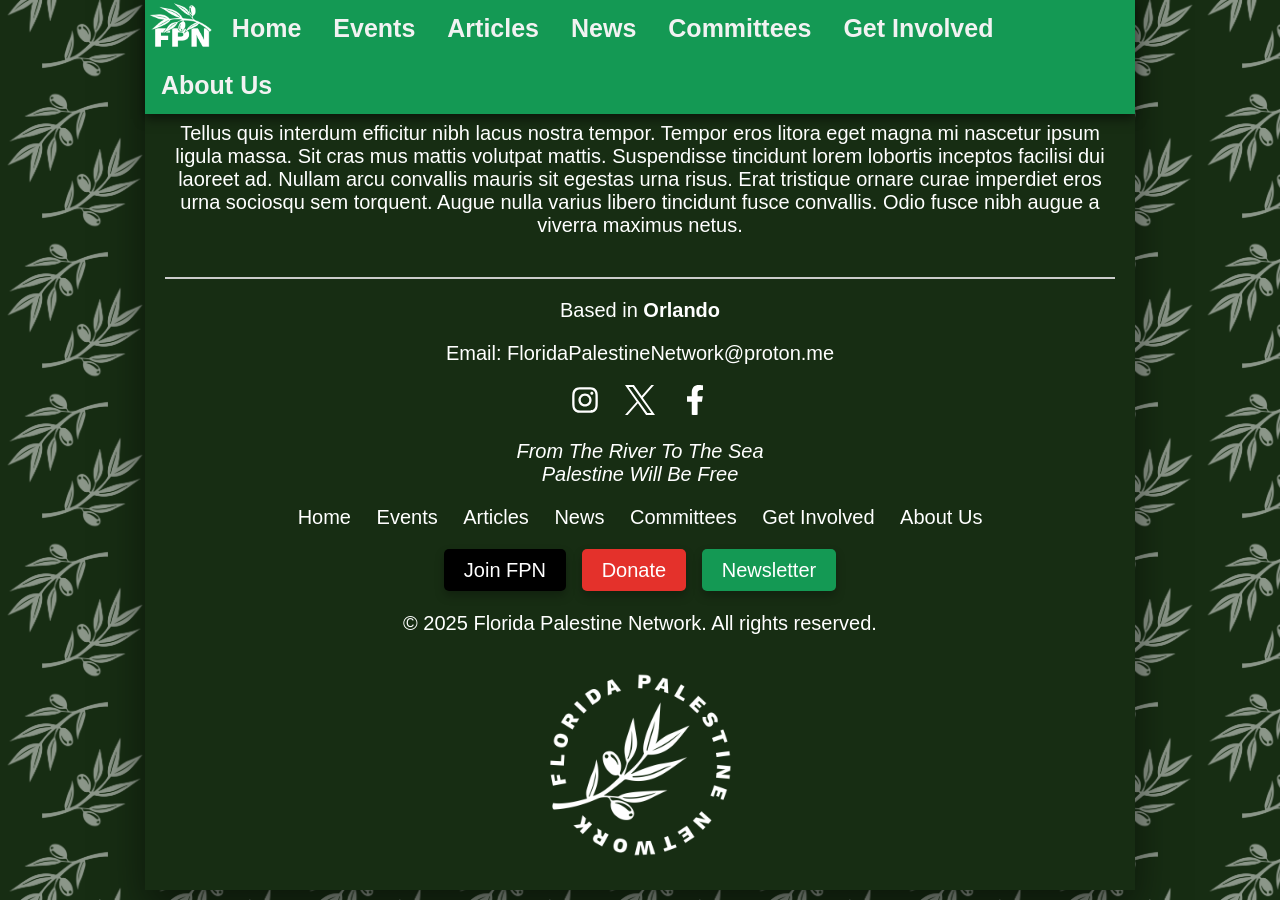
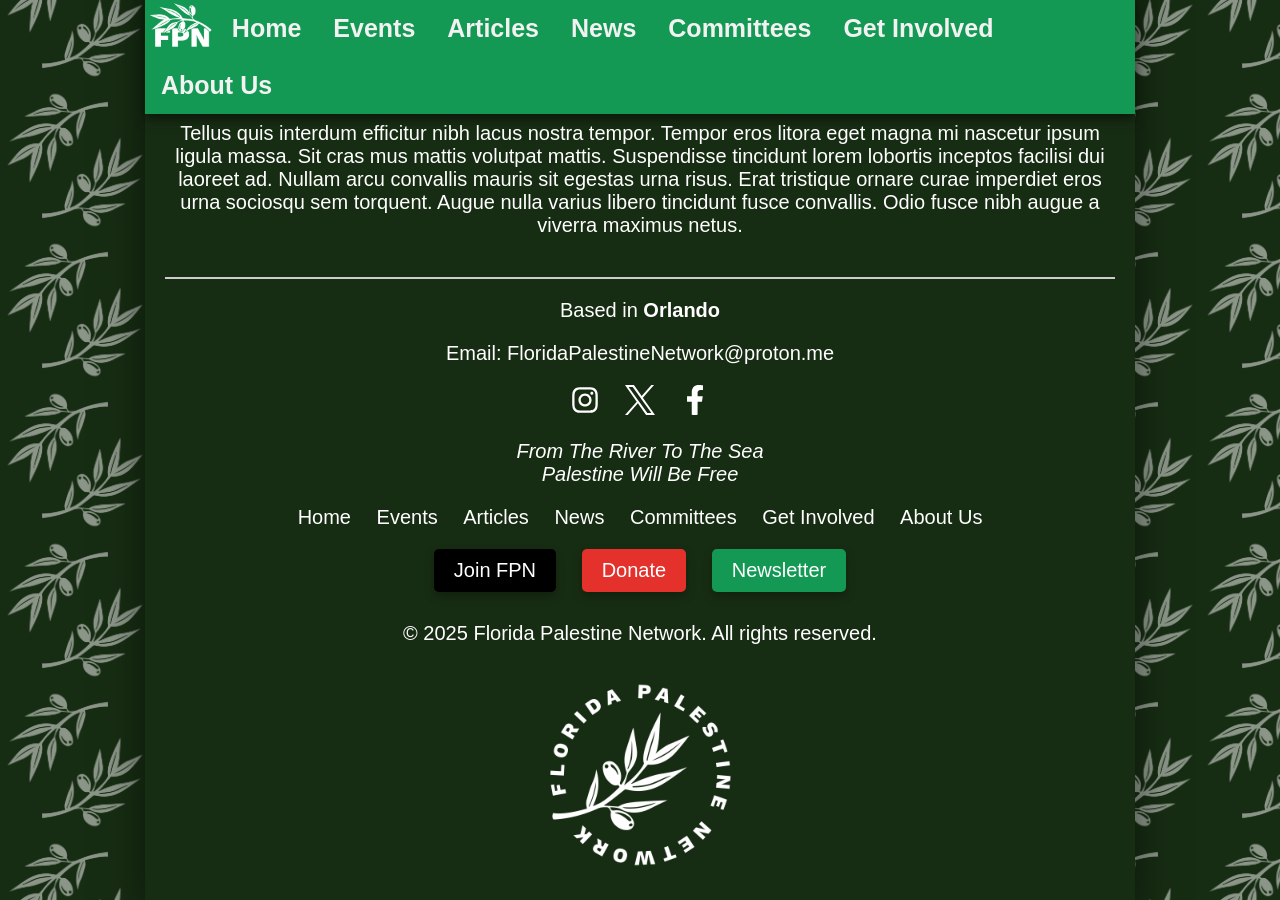
Before and after one commit to FloridaPalestineNetwork/FPN-Website, a Jekyll site: the page built from index.md, in a window 1280 px wide and 900 px high, scrolled down 965 px. Built offline with Jekyll 4.4.1, drawn with Linux system fonts in a browser that asks for light colours; some web fonts are replaced.

Commit message:
Fixed footer button wrapping

```diff
--- a/_includes/footer.html
+++ b/_includes/footer.html
@@ -25,23 +25,21 @@
         <p style="margin-top: 0px;"><em>Palestine Will Be Free</em></p>
     </div>
 
-    <nav style="margin-bottom: 30px;">
+    <nav style="margin-bottom: 10px;">
         {% assign sorted_pages = site.pages | where: "menu", "true" | sort: "order", "last" %}
         {% for page in sorted_pages %}
         <a href="{{ page.url }}" style="margin: 10px;">{{ page.title }}</a>
         {% endfor %}
     </nav>
 
+    <a href="https://forms.gle/dYkJYWZVAa7stD2w8" target="_blank"
+        style="margin: 10px; padding: 10px 20px; background-color: #000000; color: white; text-decoration: none; border-radius: 5px; box-shadow: 0 5px 10px 0 rgba(0,0,0,0.25); display:inline-block;">Join FPN</a>
+    <a href="/donate"
+        style="margin: 10px; padding: 10px 20px; background-color: #E4312b; color: white; text-decoration: none; border-radius: 5px; margin-left: 10px; box-shadow: 0 5px 10px 0 rgba(0,0,0,0.25); display:inline-block;">Donate</a>
+    <a href="/join"
+        style="margin: 10px; padding: 10px 20px; background-color: #149954; color: white; text-decoration: none; border-radius: 5px; margin-left: 10px; box-shadow: 0 5px 10px 0 rgba(0,0,0,0.25); display:inline-block;">Newsletter</a>
 
-    <a href="https://forms.gle/dYkJYWZVAa7stD2w8" target="_blank"
-        style="padding: 10px 20px; background-color: #000000; color: white; text-decoration: none; border-radius: 5px; box-shadow: 0 5px 10px 0 rgba(0,0,0,0.25);">Join FPN</a>
-    <a href="/donate"
-        style="padding: 10px 20px; background-color: #E4312b; color: white; text-decoration: none; border-radius: 5px; margin-left: 10px; box-shadow: 0 5px 10px 0 rgba(0,0,0,0.25);">Donate</a>
-    <a href="/join"
-        style="padding: 10px 20px; background-color: #149954; color: white; text-decoration: none; border-radius: 5px; margin-left: 10px; box-shadow: 0 5px 10px 0 rgba(0,0,0,0.25);">Newsletter</a>
-
-
-    <div style="margin-top: 30px;">
+    <div style="margin-top: 10px;">
         <p>&copy; {{ site.time | date: '%Y' }} Florida Palestine Network. All rights reserved.</p>
     </div>
 
```
Also changed, not shown: 15 other files.
